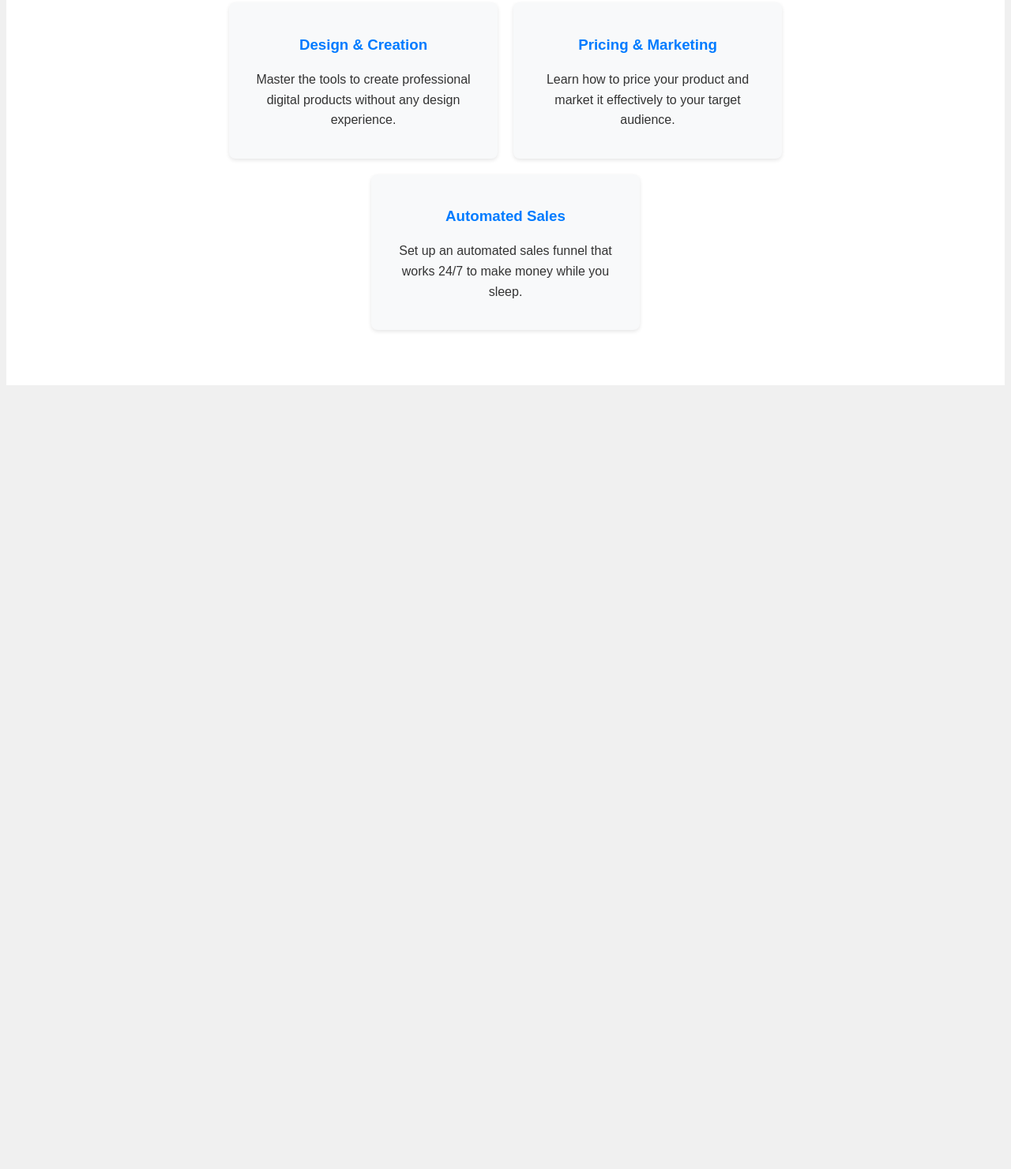
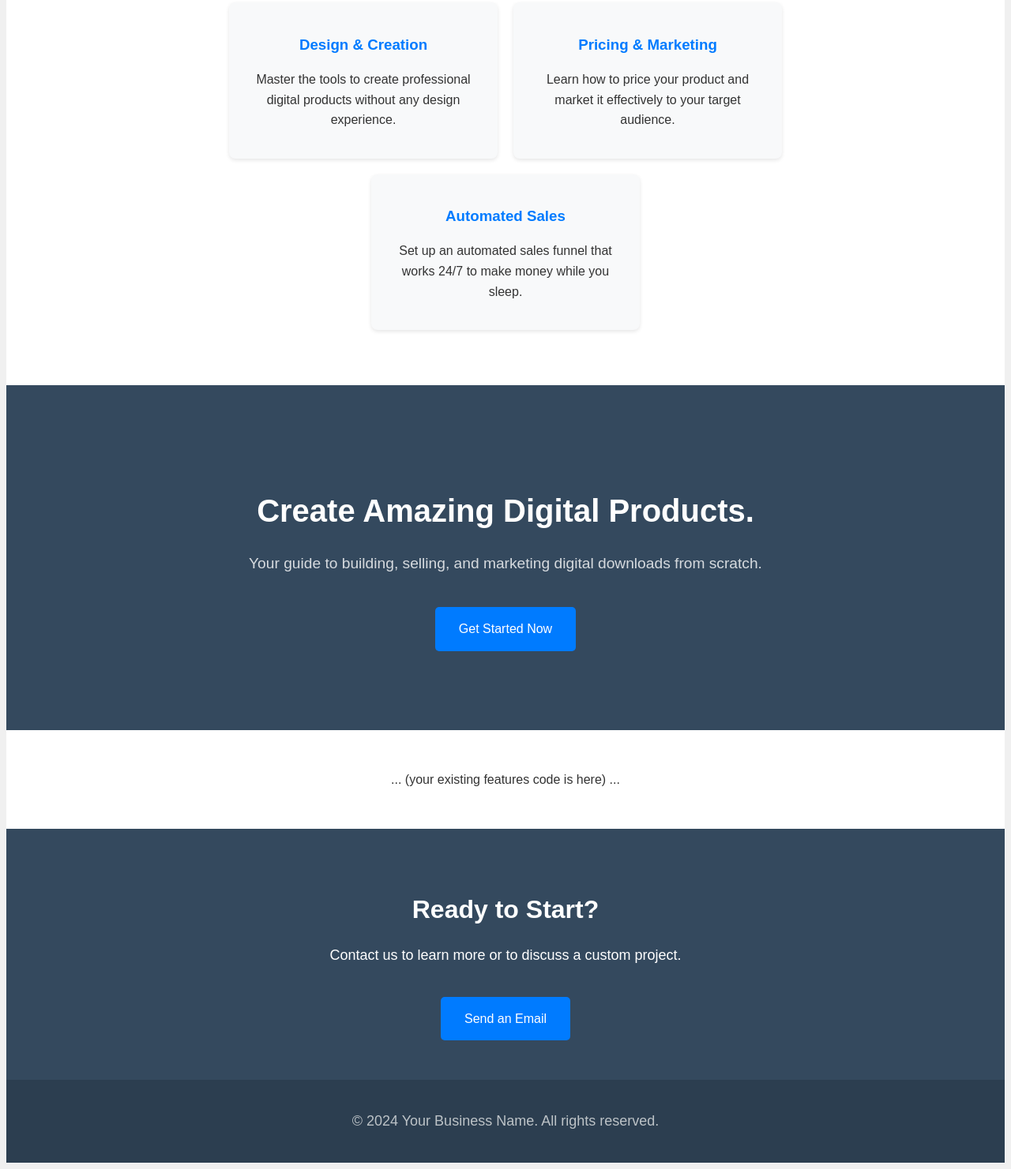
Before and after one commit to matopehenry265-eng/Online-store-website-, a plain HTML site: page index.html in a window 1280 px wide. Shown: the part 1065-2546 px from the top of the page at 79% size. Before the commit the page ends 1561 px from the top, so only its background shows below. Drawn offline with Linux system fonts and the light colour scheme.

Commit message:
Add files via upload

```diff
--- a/Style.css
+++ b/Style.css
@@ -88,3 +88,24 @@ p {
 .feature-item p {
     font-size: 1em;
 }
+/* Contact Section Styles */
+.contact {
+    background-color: #34495e;
+    color: white;
+    text-align: center;
+    padding: 50px 20px;
+}
+
+.contact h2 {
+    color: white;
+    font-size: 2em;
+    margin-bottom: 10px;
+}
+
+/* Footer Styles */
+footer {
+    background-color: #2c3e50;
+    color: #bdc3c7;
+    text-align: center;
+    padding: 20px 0;
+}
--- a/index.html
+++ b/index.html
@@ -44,6 +44,31 @@
             </div>
         </div>
     </section>
+<body>
+
+    <header class="hero">
+        <div class="hero-content">
+            <h1>Create Amazing Digital Products.</h1>
+            <p>Your guide to building, selling, and marketing digital downloads from scratch.</p>
+            <a href="#contact" class="btn">Get Started Now</a>
+        </div>
+    </header>
+
+    <section class="features">
+        ... (your existing features code is here) ...
+    </section>
+
+    <section class="contact" id="contact">
+        <h2>Ready to Start?</h2>
+        <p>Contact us to learn more or to discuss a custom project.</p>
+        <a href="mailto:matopehenry265@gmail.com" class="btn">Send an Email</a>
+    </section>
+
+    <footer>
+        <p>&copy; 2024 Your Business Name. All rights reserved.</p>
+    </footer>
+
+</body>
 
 </body>
 
```
